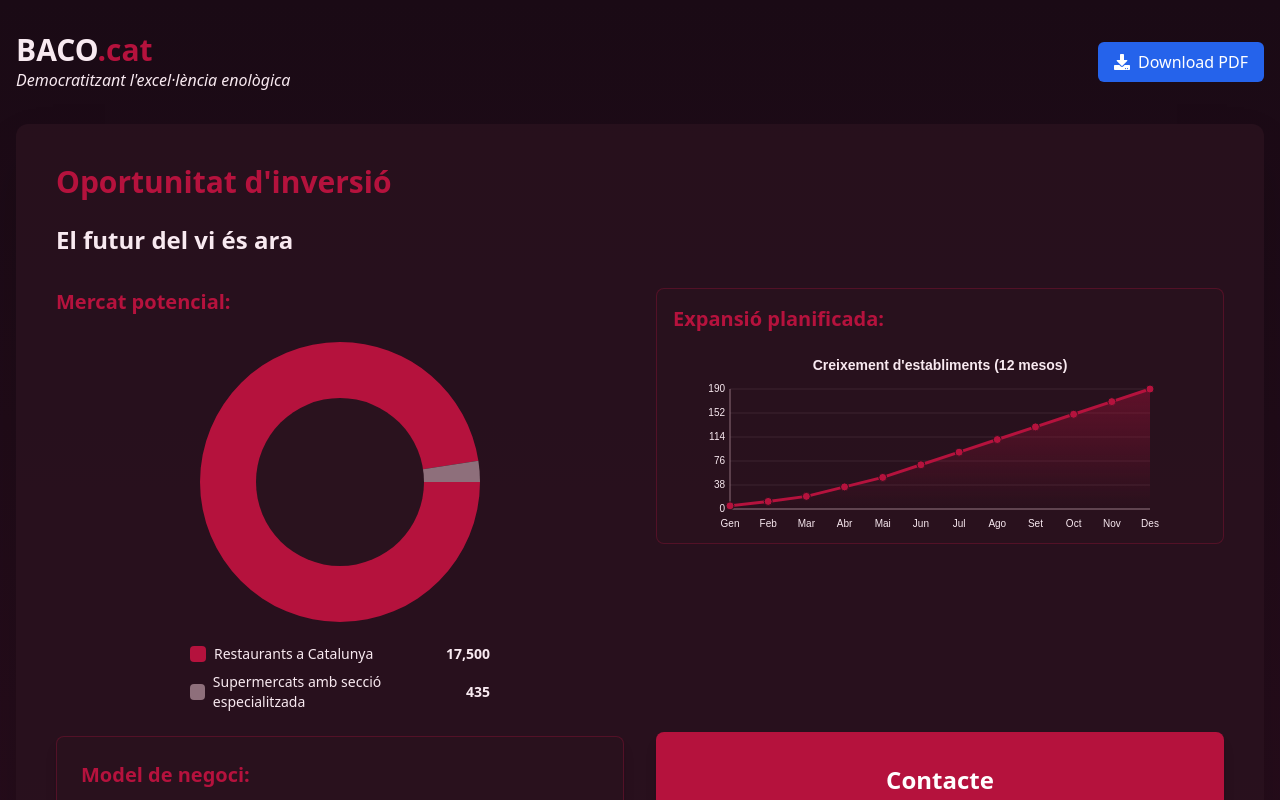
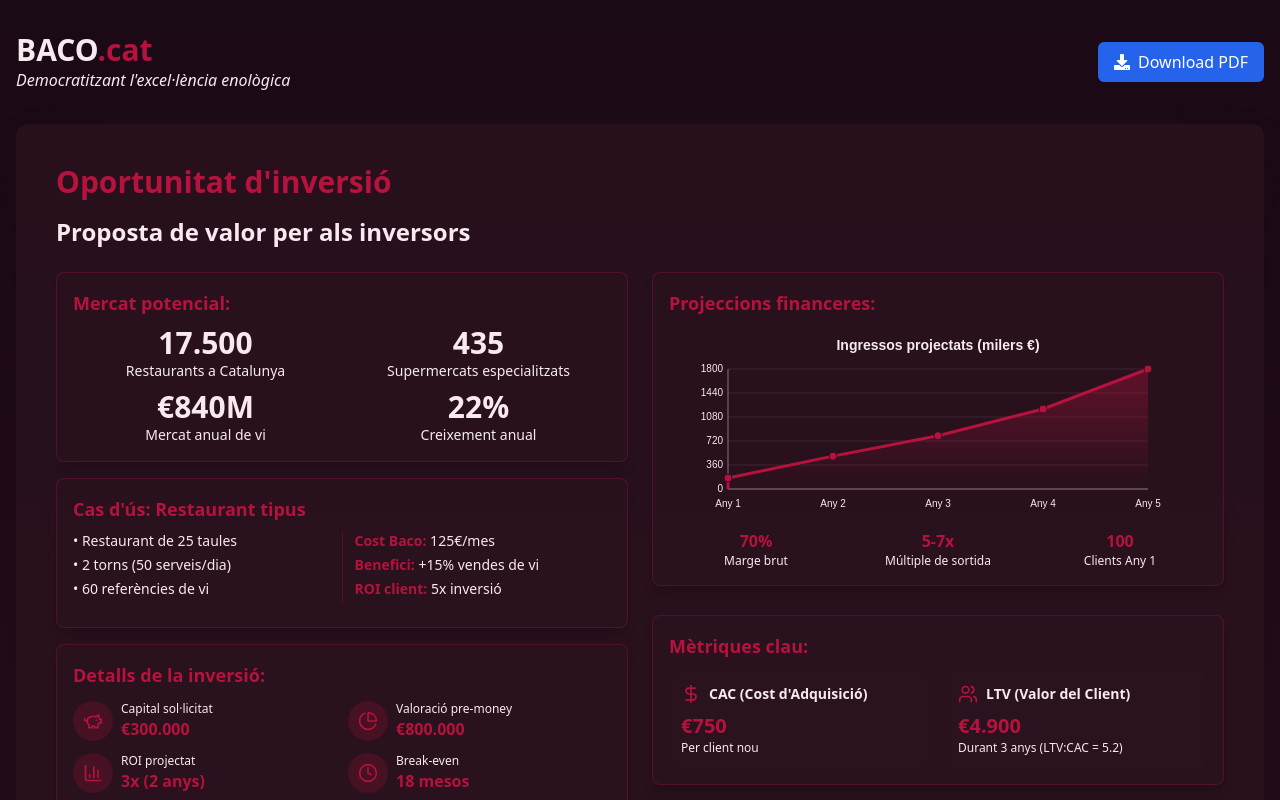
Before and after one commit to cescofors75/ForumGirona2025, a Next.js app: page / in a window 1280 px wide. Both pictures are taken after a click on the button 679 px from the left and 736 px from the top of the page. Shown: the top 800 px of the page. Built offline with nearby package versions, Linux system fonts and the light colour scheme.

Commit message:
versio 1.3

```diff
--- a/app/layout.tsx
+++ b/app/layout.tsx
@@ -2,9 +2,9 @@ import type { Metadata } from 'next'
 import './globals.css'
 
 export const metadata: Metadata = {
-  title: 'v0 App',
-  description: 'Created with v0',
-  generator: 'v0.dev',
+  title: 'BACO',
+  description: 'Presentacio 2025 Griona',
+  generator: 'V 1.3',
 }
 
 export default function RootLayout({
--- a/app/page.tsx
+++ b/app/page.tsx
@@ -9,6 +9,8 @@ import Slide2 from "@/components/slides/slide-2"
 import Slide3 from "@/components/slides/slide-3"
 import Slide4 from "@/components/slides/slide-4"
 import Slide0 from "@/components/slides/slide-0"
+
+
 
 export default function Home() {
   const [currentSlide, setCurrentSlide] = useState(0)
@@ -45,6 +47,8 @@ export default function Home() {
           {currentSlide === 2 && <Slide2 />}
           {currentSlide === 3 && <Slide3 />}
           {currentSlide === 4 && <Slide4 />}
+
+
         </div>
 
         <div className="mt-4 sm:mt-8 flex flex-col sm:flex-row justify-between items-center gap-4">
--- a/components/PDFDownloadButton.tsx
+++ b/components/PDFDownloadButton.tsx
@@ -145,7 +145,7 @@ const PDFDownloadButton: React.FC = () => {
       const url = URL.createObjectURL(blob);
       const link = document.createElement('a');
       link.href = url;
-      link.download = 'ForumGirona2025_Presentation.pdf';
+      link.download = 'Girona2025_Presentation.pdf';
       link.click();
 
       // Clean up by revoking the object URL
--- a/components/slides/slide-4.tsx
+++ b/components/slides/slide-4.tsx
@@ -3,10 +3,9 @@
 import { useEffect, useState } from "react"
 import { PieChart } from "@/components/charts/pie-chart"
 import { LineChart } from "@/components/charts/line-chart"
-import { DollarSign, UsersIcon, Clock, Users, TrendingUp, BarChart3, Target, Award, Zap } from "lucide-react"
-//import { QRCode } from "@/components/qr-code"
+import { User, Terminal, DollarSign, UsersIcon, Clock, TrendingUp, BarChart3, Target, Award, Zap, PiggyBank, ChartPie, MessageSquare, Smartphone } from "lucide-react"
 
-export default function Slide4() {
+export default function SlideInversores() {
   const [animate, setAnimate] = useState(false)
 
   useEffect(() => {
@@ -16,106 +15,224 @@ export default function Slide4() {
 
   return (
     <div className={`slide p-4 sm:p-10 h-full transition-opacity duration-500 ${animate ? "opacity-100" : "opacity-0"}`}>
-      <h2 className="text-2xl sm:text-3xl font-bold mb-3 sm:mb-6 text-[#b5123d]">Oportunitat d&apos;inversió</h2>
-      <h3 className="text-xl sm:text-2xl font-semibold mb-4 sm:mb-8 text-[#f8e9f0]">El futur del vi és ara</h3>
+      <h2 className="text-2xl sm:text-3xl font-bold mb-2 sm:mb-4 text-[#b5123d]">Oportunitat d&apos;inversió</h2>
+      <h3 className="text-xl sm:text-2xl font-semibold mb-3 sm:mb-6 text-[#f8e9f0]">
+        Proposta de valor per als inversors
+      </h3>
 
-      <div className="grid grid-cols-1 md:grid-cols-2 gap-4 sm:gap-8">
+      <div className="grid grid-cols-1 md:grid-cols-2 gap-4 sm:gap-6">
         <div>
-          <h4 className="text-lg sm:text-xl font-semibold mb-2 sm:mb-4 text-[#b5123d]">Mercat potencial:</h4>
-          <div className="mb-6">
-            <PieChart
-              data={[
-                { label: "Restaurants a Catalunya", value:17500 },
-                { label: "Supermercats amb secció especialitzada", value: 435 },
-              ]}
-              colors={["#b5123d", "#8e6f7b"]}
-            />
-          </div>
-
-          <div className="bg-[#2a121e]/80 p-6 rounded-lg border border-[#b5123d]/30 shadow-lg mb-6">
-            <h4 className="text-xl font-semibold mb-4 text-[#b5123d]">Model de negoci:</h4>
-            <div className="grid grid-cols-3 gap-4">
+          {/* Mercat potencial section */}
+          <div className="bg-[#2a121e]/80 p-4 rounded-lg border border-[#b5123d]/30 shadow-lg mb-4">
+            <h4 className="text-lg font-semibold mb-2 text-[#b5123d]">Mercat potencial:</h4>
+            <div className="grid grid-cols-2 gap-2">
               <div className="text-center">
-                <div className="flex justify-center mb-2">
-                  <div className="w-12 h-12 rounded-full bg-[#b5123d]/20 flex items-center justify-center">
-                    <DollarSign className="w-6 h-6 text-[#b5123d]" />
-                  </div>
-                </div>
-                <p className="text-[#f8e9f0] text-sm">Subscripció mensual</p>
-                <p className="text-[#b5123d] font-bold">75€-199€/mes</p>
+                <div className="text-3xl font-bold text-[#f8e9f0]">17.500</div>
+                <p className="text-sm text-[#f8e9f0]">Restaurants a Catalunya</p>
               </div>
               <div className="text-center">
-                <div className="flex justify-center mb-2">
-                  <div className="w-12 h-12 rounded-full bg-[#b5123d]/20 flex items-center justify-center">
-                    <UsersIcon className="w-6 h-6 text-[#b5123d]" />
-                  </div>
-                </div>
-                <p className="text-[#f8e9f0] text-sm">ROI projectat</p>
-                <p className="text-[#b5123d] font-bold">2,2x</p>
+                <div className="text-3xl font-bold text-[#f8e9f0]">435</div>
+                <p className="text-sm text-[#f8e9f0]">Supermercats especialitzats</p>
               </div>
               <div className="text-center">
-                <div className="flex justify-center mb-2">
-                  <div className="w-12 h-12 rounded-full bg-[#b5123d]/20 flex items-center justify-center">
-                    <Clock className="w-6 h-6 text-[#b5123d]" />
+                <div className="text-3xl font-bold text-[#f8e9f0]">€840M</div>
+                <p className="text-sm text-[#f8e9f0]">Mercat anual de vi</p>
               </div>
-                </div>
-                <p className="text-[#f8e9f0] text-sm">Recuperació</p>
-                <p className="text-[#b5123d] font-bold">8-12 mesos</p>
+              <div className="text-center">
+                <div className="text-3xl font-bold text-[#f8e9f0]">22%</div>
+                <p className="text-sm text-[#f8e9f0]">Creixement anual</p>
               </div>
             </div>
           </div>
-          <div className="bg-[#2a121e]/80 p-6 rounded-lg border border-[#b5123d]/30 shadow-lg mb-6">
-            <h4 className="text-xl font-semibold mb-4 text-[#b5123d]">Equip expert:</h4>
-            <p className="text-[#f8e9f0]">
-              Liderat per Melcior Montero (11 anys d'experiencia al Celler de Can Roca) i Cesco Fors Enginyer Software.
-            </p>
+
+          {/* Caso de uso sección */}
+          <div className="bg-[#2a121e]/80 p-4 rounded-lg border border-[#b5123d]/30 shadow-lg mb-4">
+            <h4 className="text-lg font-semibold mb-2 text-[#b5123d]">Cas d&apos;ús: Restaurant tipus</h4>
+            <div className="flex mb-2">
+              <div className="flex-1 border-r border-[#b5123d]/30 pr-3">
+                <p className="text-[#f8e9f0] text-sm mb-1">• Restaurant de 25 taules</p>
+                <p className="text-[#f8e9f0] text-sm mb-1">• 2 torns (50 serveis/dia)</p>
+                <p className="text-[#f8e9f0] text-sm mb-1">• 60 referències de vi</p>
+              </div>
+              <div className="flex-1 pl-3">
+                <p className="text-[#f8e9f0] text-sm mb-1"><span className="text-[#b5123d] font-bold">Cost Baco:</span> 125€/mes</p>
+                <p className="text-[#f8e9f0] text-sm mb-1"><span className="text-[#b5123d] font-bold">Benefici:</span> +15% vendes de vi</p>
+                <p className="text-[#f8e9f0] text-sm mb-1"><span className="text-[#b5123d] font-bold">ROI client:</span> 5x inversió</p>
+              </div>
             </div>
 
           </div>
 
+          {/* Opportunity details section */}
+          <div className="bg-[#2a121e]/80 p-4 rounded-lg border border-[#b5123d]/30 shadow-lg mb-4">
+            <h4 className="text-lg font-semibold mb-3 text-[#b5123d]">Detalls de la inversió:</h4>
+            <div className="grid grid-cols-2 gap-3">
+              <div className="flex items-center">
+                <div className="w-10 h-10 rounded-full bg-[#b5123d]/20 flex items-center justify-center mr-2">
+                  <PiggyBank className="w-5 h-5 text-[#b5123d]" />
+                </div>
+                <div>
+                  <p className="text-[#f8e9f0] text-xs">Capital sol·licitat</p>
+                  <p className="text-[#b5123d] font-bold">€300.000</p>
+                </div>
+              </div>
+              <div className="flex items-center">
+                <div className="w-10 h-10 rounded-full bg-[#b5123d]/20 flex items-center justify-center mr-2">
+                  <ChartPie className="w-5 h-5 text-[#b5123d]" />
+                </div>
+                <div>
+                  <p className="text-[#f8e9f0] text-xs">Valoració pre-money</p>
+                  <p className="text-[#b5123d] font-bold">€800.000</p>
+                </div>
+              </div>
+              <div className="flex items-center">
+                <div className="w-10 h-10 rounded-full bg-[#b5123d]/20 flex items-center justify-center mr-2">
+                  <BarChart3 className="w-5 h-5 text-[#b5123d]" />
+                </div>
+                <div>
+                  <p className="text-[#f8e9f0] text-xs">ROI projectat</p>
+                  <p className="text-[#b5123d] font-bold">3x (2 anys)</p>
+                </div>
+              </div>
+              <div className="flex items-center">
+                <div className="w-10 h-10 rounded-full bg-[#b5123d]/20 flex items-center justify-center mr-2">
+                  <Clock className="w-5 h-5 text-[#b5123d]" />
+                </div>
+                <div>
+                  <p className="text-[#f8e9f0] text-xs">Break-even</p>
+                  <p className="text-[#b5123d] font-bold">18 mesos</p>
+                </div>
+              </div>
+            </div>
+          </div>
+
+          {/* Use of funds */}
+          <div className="bg-[#2a121e]/80 p-4 rounded-lg border border-[#b5123d]/30 shadow-lg">
+            <h4 className="text-lg font-semibold mb-2 text-[#b5123d]">Ús dels fons:</h4>
+            <div className="mb-2">
+              <PieChart
+                data={[
+                  { label: "Desenvolupament de producte", value: 30 },
+                  { label: "Màrqueting i vendes", value: 60 },
+                  { label: "Operacions", value: 10 }
+                ]}
+                colors={["#b5123d", "#d4365e", "#e05c7f"]}
+              />
+            </div>
+          </div>
+        </div>
+
         <div className="flex flex-col justify-between">
-          <div className="relative h-48 sm:h-64 rounded-lg overflow-hidden mb-4 sm:mb-6 bg-[#2a121e]/80 p-3 sm:p-4 border border-[#b5123d]/30">
-            <h4 className="text-xl font-semibold mb-4 text-[#b5123d]">Expansió planificada:</h4>
+          {/* Financial projections */}
+          <div className="bg-[#2a121e]/80 p-4 rounded-lg border border-[#b5123d]/30 shadow-lg mb-4">
+            <h4 className="text-lg font-semibold mb-3 text-[#b5123d]">Projeccions financeres:</h4>
+            <div className="h-40 sm:h-48">
               <LineChart
                 data={[
-                { month: "Gen", value: 5 },
-                { month: "Feb", value: 12 },
-                { month: "Mar", value: 20 },
-                { month: "Abr", value: 35 },
-                { month: "Mai", value: 50 },
-                { month: "Jun", value: 70 },
-                { month: "Jul", value: 90 },
-                { month: "Ago", value: 110 },
-                { month: "Set", value: 130 },
-                { month: "Oct", value: 150 },
-                { month: "Nov", value: 170 },
-                { month: "Des", value: 190 },
+                  { month: "Any 1", value: 164 },
+                  { month: "Any 2", value: 493 },
+                  { month: "Any 3", value: 800 },
+                  { month: "Any 4", value: 1200 },
+                  { month: "Any 5", value: 1800 }
                 ]}
                 color="#b5123d"
-              title="Creixement d'establiments (12 mesos)"
+                title="Ingressos projectats (milers €)"
               />
             </div>
+            <div className="grid grid-cols-3 gap-2 mt-2">
+              <div className="text-center">
+                <p className="text-[#b5123d] font-bold">70%</p>
+                <p className="text-xs text-[#f8e9f0]">Marge brut</p>
+              </div>
+              <div className="text-center">
+                <p className="text-[#b5123d] font-bold">5-7x</p>
+                <p className="text-xs text-[#f8e9f0]">Múltiple de sortida</p>
+              </div>
+              <div className="text-center">
+                <p className="text-[#b5123d] font-bold">100</p>
+                <p className="text-xs text-[#f8e9f0]">Clients Any 1</p>
+              </div>
+            </div>
+          </div>
 
-          <div className="bg-[#b5123d] p-8 rounded-lg shadow-lg">
-            <h4 className="text-2xl font-bold mb-6 text-white text-center">Contacte</h4>
-            <div className="text-center text-white mb-4">
-              <p className="text-lg">info@baco.cat</p>
-              <p className="text-lg">www.baco.cat</p>
+          {/* Métricas clave CAC y LTV */}
+          <div className="bg-[#2a121e]/80 p-4 rounded-lg border border-[#b5123d]/30 shadow-lg mb-4">
+            <h4 className="text-lg font-semibold mb-3 text-[#b5123d]">Mètriques clau:</h4>
+            <div className="grid grid-cols-2 gap-4">
+              <div className="bg-[#2a121e] p-3 rounded-lg">
+                <div className="flex items-center mb-2">
+                  <DollarSign className="w-5 h-5 text-[#b5123d] mr-2" />
+                  <p className="text-[#f8e9f0] text-sm font-semibold">CAC (Cost d'Adquisició)</p>
                 </div>
-            <div className="flex flex-col items-center">
-              <button className="bg-white text-[#b5123d] px-6 py-3 rounded-full font-bold hover:bg-opacity-90 transition-colors mb-6">
-                Sol·licitar demostració
+                <p className="text-[#b5123d] text-xl font-bold">€750</p>
+                <p className="text-[#f8e9f0] text-xs">Per client nou</p>
+              </div>
+              <div className="bg-[#2a121e] p-3 rounded-lg">
+                <div className="flex items-center mb-2">
+                  <UsersIcon className="w-5 h-5 text-[#b5123d] mr-2" />
+                  <p className="text-[#f8e9f0] text-sm font-semibold">LTV (Valor del Client)</p>
+                </div>
+                <p className="text-[#b5123d] text-xl font-bold">€4.900</p>
+                <p className="text-[#f8e9f0] text-xs">Durant 3 anys (LTV:CAC = 5.2)</p>
+              </div>
+            </div>
+          </div>
+          <div className="mt-2 text-center border-t border-[#b5123d]/30 pt-2">
+              <p className="text-[#f8e9f0] text-sm"><span className="text-[#b5123d] font-bold">"Som la IA dels vins"</span> - Recomanacions intel·ligents basades en stock i plats</p>
+            </div>
+              {/* El nostre Equip */}
+              <div className="bg-[#2a121e]/80 p-4 rounded-lg border border-[#b5123d]/30 shadow-lg mb-4">
+            <h4 className="text-lg font-semibold mb-2 text-[#b5123d]">El nostre Equip:</h4>
+            <div className="grid grid-cols-2 gap-3">
+              <div className="bg-[#2a121e] p-3 rounded-lg">
+                <div className="flex items-center mb-2">
+                  <div className="w-10 h-10 rounded-full bg-[#b5123d]/20 flex items-center justify-center mr-2">
+                    <User className="w-5 h-5 text-[#b5123d]" />
+                  </div>
+                  <p className="text-[#f8e9f0] text-sm font-semibold">Melcior Montero</p>
+                </div>
+                <div className="text-[#f8e9f0] text-xs space-y-1">
+
+                  <p>• 11 anys Maître-Sommelier en restaurant Celler Can Roca 3★ Michelin</p>
+                  <p>• Expert en maridatges</p>
+                </div>
+              </div>
+              <div className="bg-[#2a121e] p-3 rounded-lg">
+                <div className="flex items-center mb-2">
+                  <div className="w-10 h-10 rounded-full bg-[#b5123d]/20 flex items-center justify-center mr-2">
+                    <Terminal className="w-5 h-5 text-[#b5123d]" />
+                  </div>
+                  <p className="text-[#f8e9f0] text-sm font-semibold">Cesco Fors</p>
+                </div>
+                <div className="text-[#f8e9f0] text-xs space-y-1">
+                  <p>• Enginyer informàtic (UdG)</p>
+
+                </div>
+              </div>
+            </div>
+          </div>
+
+          {/* Contact section */}
+          <div className="bg-[#b5123d] p-4 rounded-lg shadow-lg">
+            <h4 className="text-xl font-bold mb-3 text-white text-center">Contacte i següents passos</h4>
+            <div className="grid grid-cols-2 gap-4">
+              <div>
+                <p className="text-sm text-white mb-1">info@baco.cat</p>
+                <p className="text-sm text-white mb-1">www.baco.cat</p>
+
+                <button className="bg-white text-[#b5123d] px-3 py-2 rounded-full font-bold hover:bg-opacity-90 transition-colors w-full mt-2">
+                  Sol·licitar demo
                 </button>
-
-              <div className="flex flex-col items-center">
-                <div className="bg-white p-2 rounded-lg mb-2">
+              </div>
+              <div className="flex flex-col items-center justify-center">
+                <div className="bg-white p-2 rounded-lg mb-1">
                   <img
-            src="https://api.qrserver.com/v1/create-qr-code/?size=150x150&data=https://baco.cat/&color=b5123d&bgcolor=f8e9f0"
-            alt="BACO.cat QR Code"
+                    src="https://api.qrserver.com/v1/create-qr-code/?size=150x150&data=https://baco.cat/investors&color=b5123d&bgcolor=f8e9f0"
+                    alt="BACO.cat Investors QR Code"
                     className="w-16 h-16 sm:w-20 sm:h-20"
                   />
                 </div>
-                <p className="text-white text-sm">Escaneja per visitar baco.cat</p>
+                <p className="text-white text-xs text-center">Escaneja per accedir al dossier d'inversió complet</p>
               </div>
             </div>
           </div>
```
Lines whose indentation alone changed are shown as unchanged.
